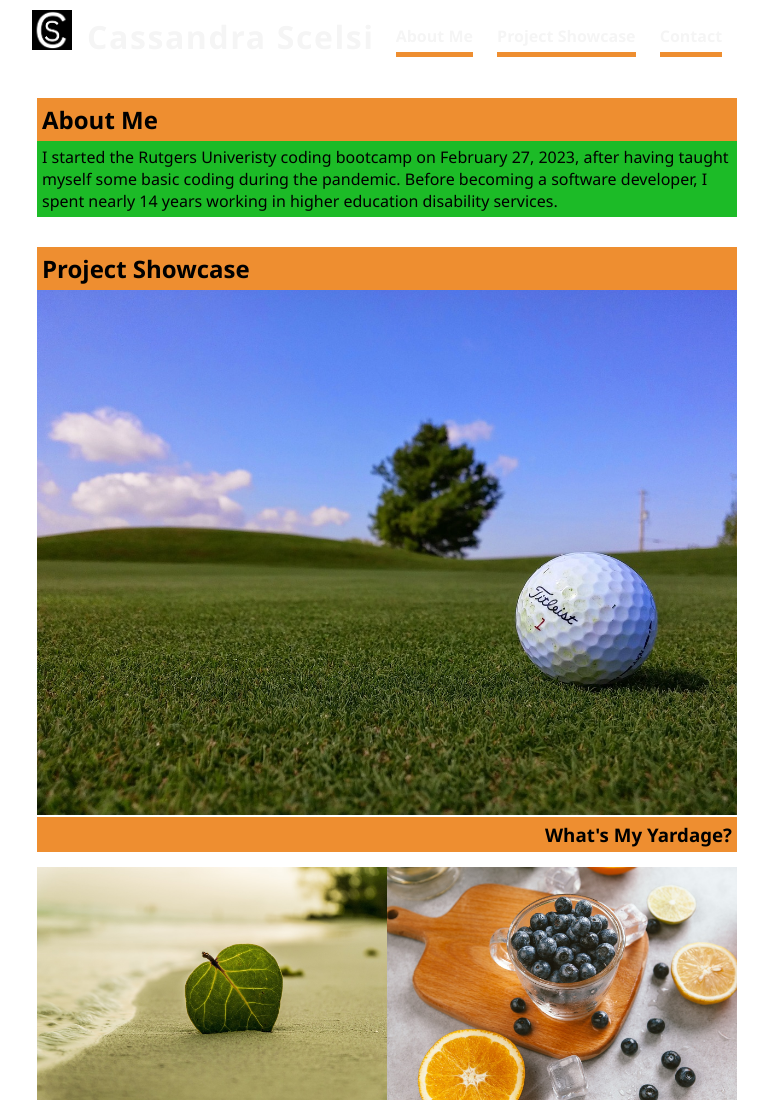
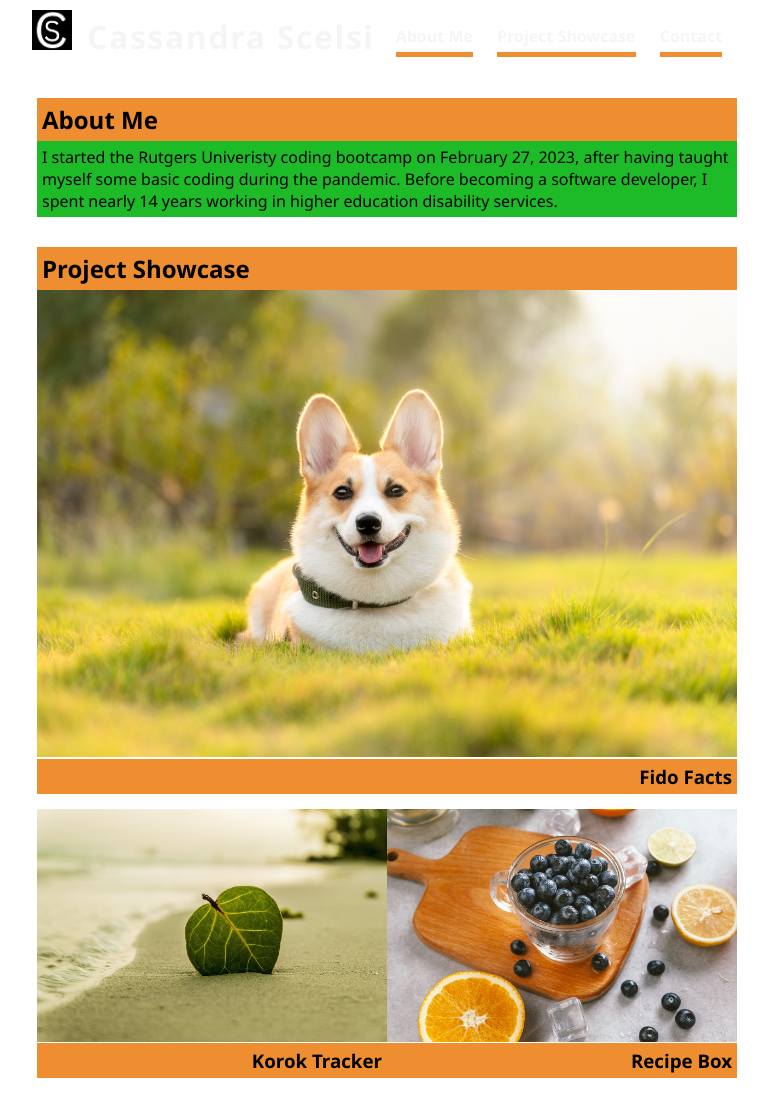
Before and after one commit to scelsic2/professional-portfolio, a plain HTML site: page index.html in a window 1280 px wide. Shown: the top 1100 px of the page, without its empty margins (253-1021 px from the left). Drawn offline with Linux system fonts and the light colour scheme.

Commit message:
added first project app

```diff
--- a/index.html
+++ b/index.html
@@ -53,10 +53,10 @@
          </div>
         <div class="main-project-image-div">
             <!--Make an image a link: HTML Image Link. (n.d.). HTML.am. Retrieved March 6, 2023, from https://www.html.am/html-codes/links/html-image-link.cfm-->
-            <a href=" "><img src="./assets/images/golf.jpg" id="main-project" alt="A Titleist 1 golf ball lying on the fairway."></a>
+            <a href="https://scelsic2.github.io/fido-facts/"><img src="./assets/images/dog.jpg" id="main-project" alt="A dog laying down in the grass."></a>
         </div>
         <div class="main-project-title-div">
-            <h3>What's My Yardage?</h3>
+            <h3>Fido Facts</h3>
         </div>
         <div class="project-description-div">
 
```
Also changed, not shown: assets/images/dog.jpg (added).
